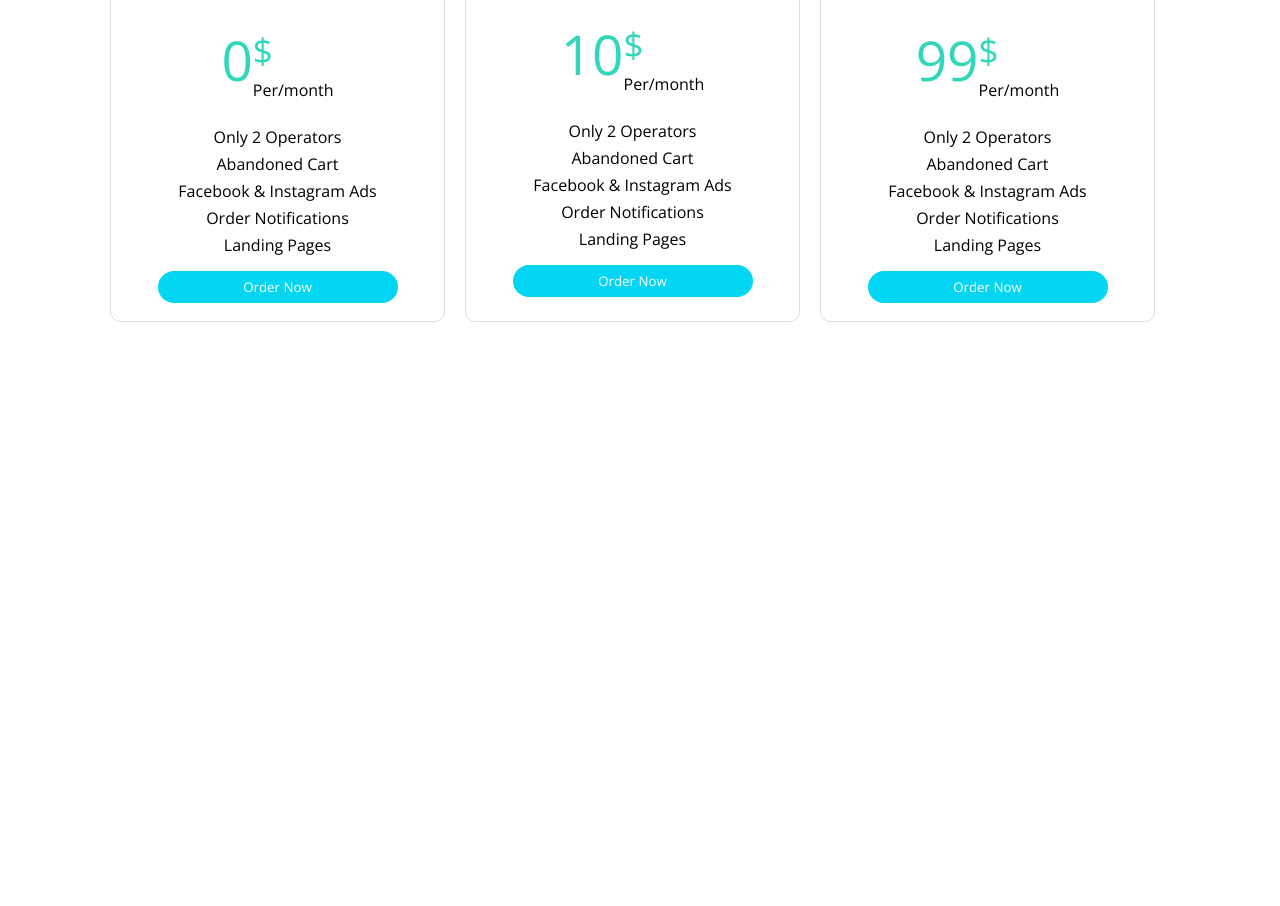
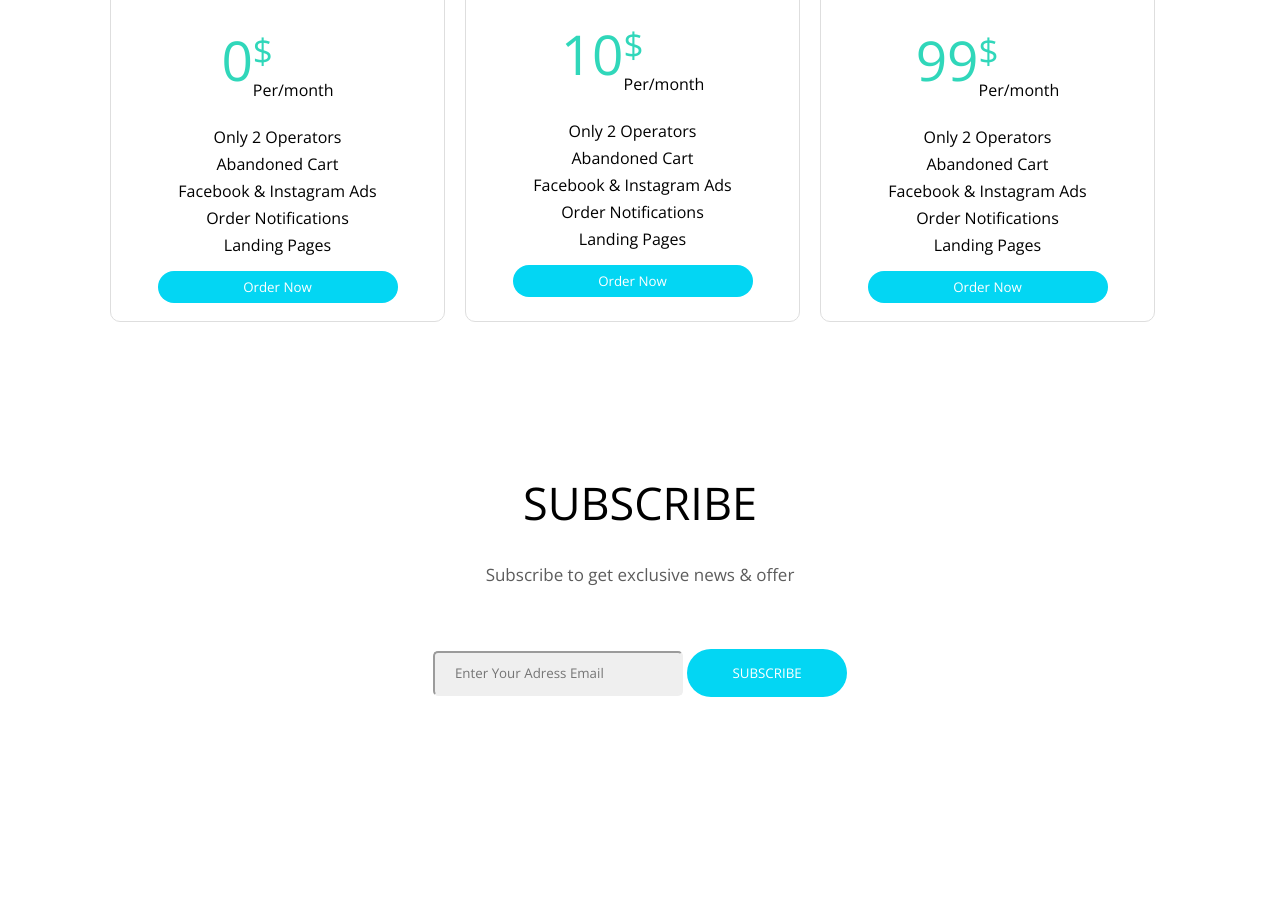
Before and after one commit to jcmorales76/repo-JuanCMorales, a plain HTML site: page TeoriaSemana2/Semana3/dia2/proyecto/index.html in a window 1280 px wide. Shown: the part 2198-3104 px from the top of the page. Before the commit the page ends 2590 px from the top, so only its background shows below. Drawn offline with nearby package versions, Linux system fonts and the light colour scheme.

Commit message:
Seccion suscribete

```diff
--- a/TeoriaSemana2/Semana3/dia2/proyecto/index.html
+++ b/TeoriaSemana2/Semana3/dia2/proyecto/index.html
@@ -146,7 +146,16 @@
             </div>
             </div>
         </section>
-
+        <section>
+            <div class="suscribete">
+                <h2>SUBSCRIBE</h2>
+                <H5>Subscribe to get exclusive news & offer</H5>
+                <div>
+                    <input type="email" placeholder="Enter Your Adress Email">
+                    <button>SUBSCRIBE</button>
+                </div>
+            </div>
+        </section>
     </main>
 
 </body>
--- a/TeoriaSemana2/Semana3/dia2/proyecto/styles/styles.css
+++ b/TeoriaSemana2/Semana3/dia2/proyecto/styles/styles.css
@@ -212,7 +212,47 @@ nav li {
 
 }
 
+/* SUSCRIBETE */
+.suscribete{
+    max-width:  1200px;
+    margin: 0 auto;
+    display: flex;
+    flex-direction: column;
+    align-items: center;
+}
+.suscribete h2{
+    font-size: 45px;
+    font-weight:500;
+    margin-top: 80px;
+    margin-bottom: 20px;
+}
 
+.suscribete h5{
+    color: #5C5C5C;
+    font-size:17px;
+    font-weight: 100;
+}
+
+.suscribete button{
+    background-color: #03D6F3;
+    border: 0;
+    width:10rem;
+    padding: 15px 10px;
+    border-radius: 25px;
+    color: white;
+    font-weight: 500;
+}
+
+.suscribete input{
+    width: 250px;
+    height:45px;
+    margin-bottom: 200px;
+    margin-top: 45px;
+    padding-left: 20px;
+    background-color: #EFEFEF;
+    border-color: #EFEFEF;
+    border-radius: 5px;
+}
 
 /* mediaquery */
 
```
